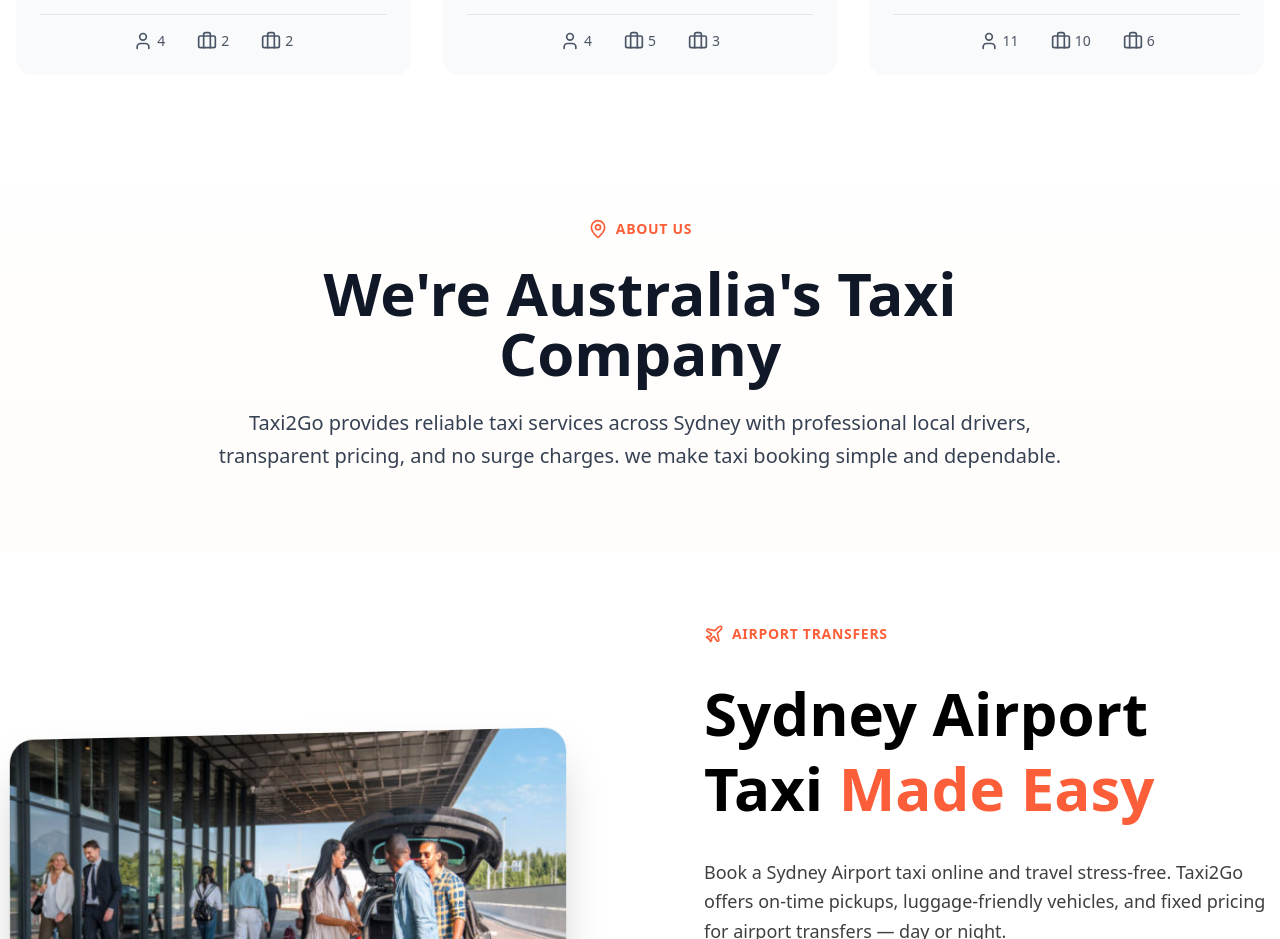
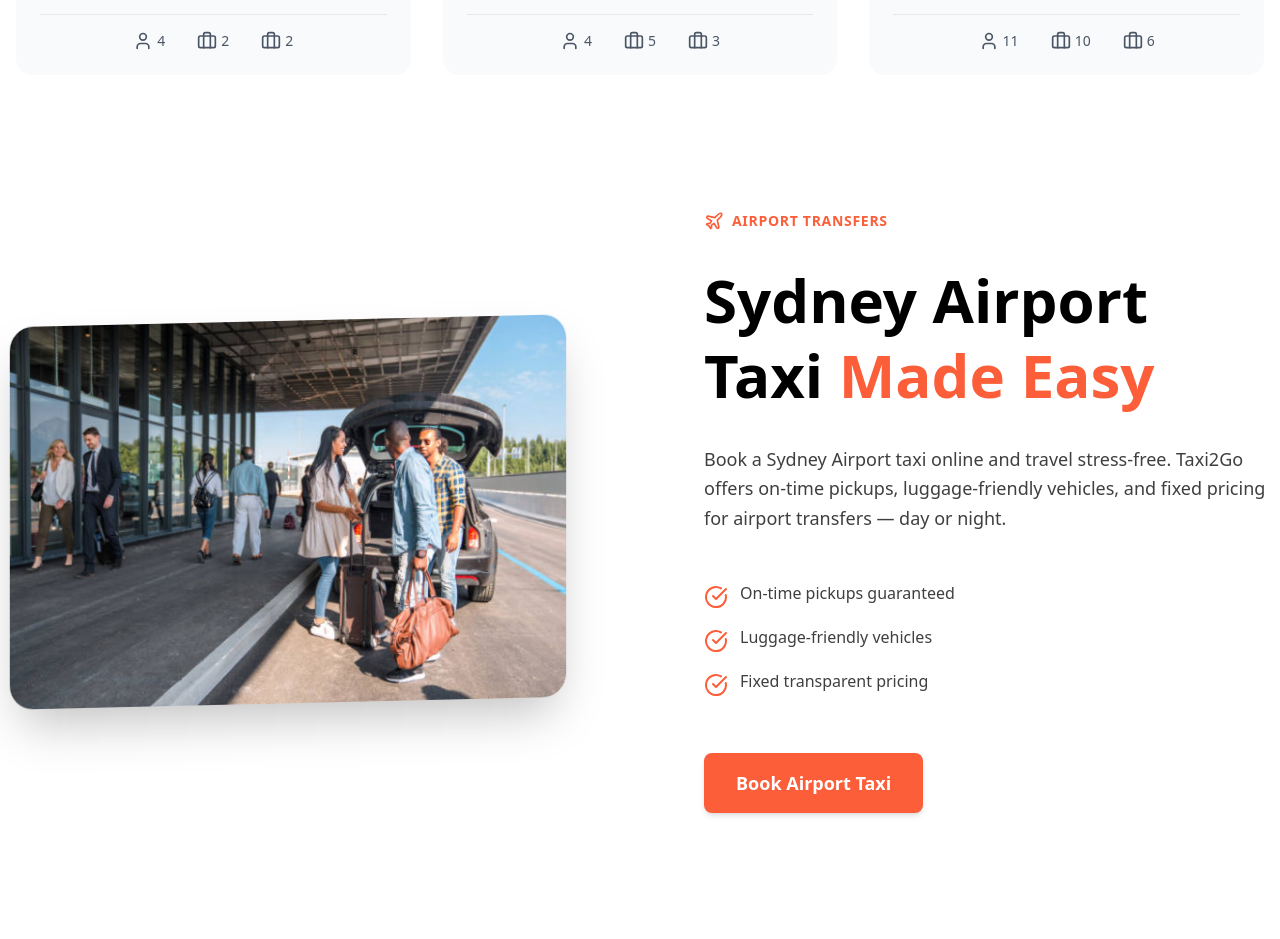
Before and after one commit to saribghouri/Taxi2Go, a Next.js app: page / in a window 1280 px wide. Shown: the part 1460-2399 px from the top of the page. Built offline with nearby package versions, Linux system fonts and the light colour scheme; a web font is replaced by a local one.

Commit message:
minor fix

```diff
--- a/components/BrandPositioning.jsx
+++ b/components/BrandPositioning.jsx
@@ -3,10 +3,9 @@
 
 export const BrandPositioning = () => {
   return (
-    <section className="py-16 md:py-20 bg-gradient-to-b from-white to-orange-50/30">
-      <div className="container mx-auto px-4">
+    <section className=" bg-gradient-to-b from-white to-orange-50/30">
+      {/* <div className="container mx-auto px-4">
         <div className="max-w-4xl mx-auto text-center">
-          {/* Label */}
           <div className="inline-flex items-center gap-2 mb-6">
             <MapPin className="w-5 h-5 text-[#FC5E39]" />
             <span className="text-sm font-semibold text-[#FC5E39] uppercase tracking-wider">
@@ -14,19 +13,17 @@
             </span>
           </div>
 
-          {/* Heading */}
           <h2 className="text-4xl md:text-5xl lg:text-6xl font-bold text-gray-900 mb-6">
             We're Australia's Taxi Company
           </h2>
 
-          {/* Description */}
           <p className="text-lg md:text-xl text-gray-700 leading-relaxed">
             Taxi2Go provides reliable taxi services across Sydney with professional local drivers, transparent
             pricing, and no surge charges. we make taxi booking
             simple and dependable.
           </p>
         </div>
-      </div>
+      </div> */}
     </section>
   );
 };
```
